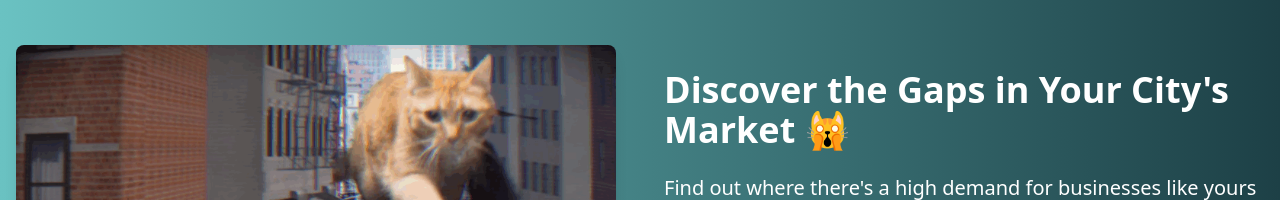
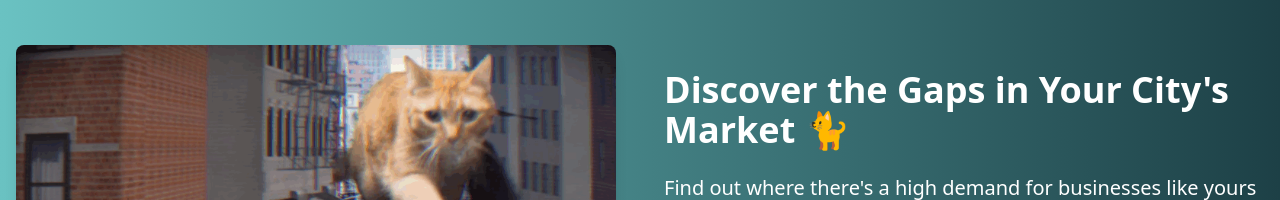
Before and after one commit to borisivanko/cike_challenge, a React (Vite) app in the folder frontend/: page / in a window 1280 px wide. Shown: the part 131-331 px from the top of the page. Built offline with nearby package versions, Linux system fonts and the light colour scheme.

Commit message:
meow meow

```diff
--- a/frontend/src/containers/Home.jsx
+++ b/frontend/src/containers/Home.jsx
@@ -11,7 +11,7 @@ function Home() {
                         <img src={catTownGif} alt="Cityscape" className="rounded-lg shadow-lg"/>
                     </div>
                     <div className="w-full md:w-1/2 text-white ml-8">
-                        <h1 className="text-4xl font-bold mb-6">Discover the Gaps in Your City's Market 🙀</h1>
+                        <h1 className="text-4xl font-bold mb-6">Discover the Gaps in Your City's Market 🐈</h1>
                         <p className="text-xl mb-10">Find out where there's a high demand for businesses like yours with
                             our location-based heatmap.</p>
                         <Link to='/map'
```
